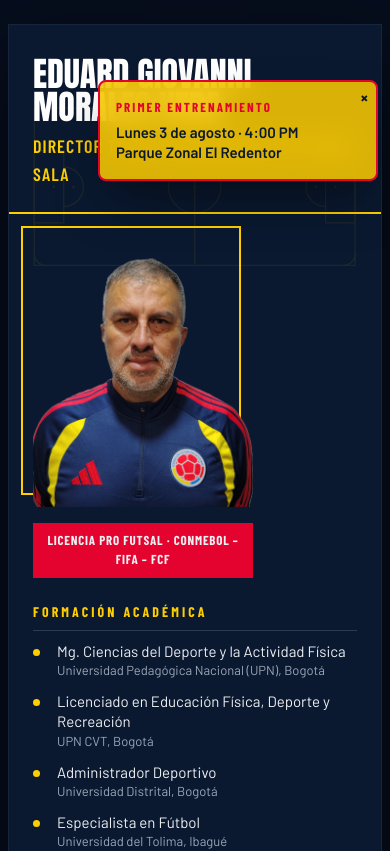
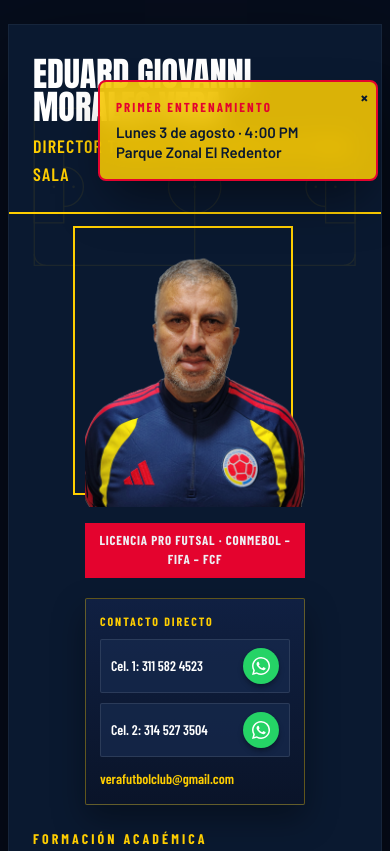
Before and after one commit to YOUNGDANY11/LANDING_GIOVANNI, a React (Vite) app: page / in a window 390 px wide. Shown: the top 851 px of the page. Built offline with nearby package versions, Linux system fonts and the light colour scheme.

Commit message:
Modificaciones leves

```diff
--- a/src/App.jsx
+++ b/src/App.jsx
@@ -19,6 +19,7 @@ import youtubeIcon from "./assets/youtube.svg";
 import tiktokIcon from "./assets/tiktok.svg";
 import linkedinIcon from "./assets/threads.svg";
 import gmailIcon from "./assets/gmail.svg";
+import logoImg from "./assets/logo.png";
 // ---- PDFs asociados a cada licencia (por id) ----
 // Agrega aquí una entrada por cada licencia que deba tener botón "Más información" + modal PDF.
 // El "id" debe coincidir exactamente con el id definido en data/licenses.js
@@ -38,6 +39,12 @@ const SOCIAL_LINKS = [
   { name: "TikTok", url: "https://tiktok.com/@verafutbolclub", icon: tiktokIcon },
   { name: "Threads", url: "https://threads.net/@verafutbolclub", icon: linkedinIcon },
   { name: "Gmail", url: `mailto:${EMAIL}`, icon: gmailIcon },
+];
+
+const FOOTER_SOCIAL_LINKS = [
+  { name: "Facebook", url: "https://facebook.com/verafc", icon: facebookIcon },
+  { name: "Instagram", url: "https://www.instagram.com/verafutbolclub", icon: instagramIcon },
+  { name: "TikTok", url: "https://tiktok.com/@verafutbolclub", icon: tiktokIcon },
 ];
 // ---- Educación académica ampliada ----
 const EDUCATION = [
@@ -102,6 +109,8 @@ const teamImages = [
 
 // Duración de cada imagen del slider, en milisegundos
 const SLIDER_INTERVAL_MS = 3000;
+
+const formatPhone = (num) => `${num.slice(0, 3)} ${num.slice(3, 6)} ${num.slice(6)}`;
 
 function TeamSlider({ images }) {
   const [index, setIndex] = useState(0);
@@ -230,6 +239,14 @@ function SocialLinks({ links }) {
         </a>
       ))}
     </div>
+  );
+}
+
+function WhatsAppIcon({ className = "w-4 h-4" }) {
+  return (
+    <svg viewBox="0 0 24 24" className={className} aria-hidden="true" fill="currentColor">
+      <path d="M20.52 3.48A11.92 11.92 0 0 0 12.04 0C5.42 0 .04 5.38.04 12c0 2.12.56 4.2 1.62 6.04L0 24l6.17-1.62A11.98 11.98 0 0 0 12.04 24h.01c6.62 0 12-5.38 12-12a11.9 11.9 0 0 0-3.53-8.52Zm-8.48 18.5h-.01a10 10 0 0 1-5.1-1.39l-.37-.22-3.66.96.98-3.56-.24-.37A9.95 9.95 0 0 1 2.04 12c0-5.51 4.49-10 10-10 2.67 0 5.18 1.04 7.07 2.93a9.92 9.92 0 0 1 2.94 7.07c0 5.51-4.49 10-10.01 10Zm5.48-7.49c-.3-.15-1.76-.86-2.04-.96-.27-.1-.47-.15-.67.15-.2.3-.76.95-.93 1.15-.17.2-.34.22-.63.08-.3-.15-1.26-.47-2.4-1.51a9.06 9.06 0 0 1-1.67-2.08c-.17-.29-.02-.45.13-.6.14-.13.3-.34.45-.51.15-.18.2-.3.3-.5.1-.2.05-.37-.02-.52-.08-.15-.67-1.6-.92-2.2-.24-.57-.48-.49-.67-.5h-.57c-.2 0-.52.08-.8.37-.27.3-1.04 1.01-1.04 2.46 0 1.44 1.07 2.84 1.22 3.04.15.2 2.09 3.19 5.06 4.47.71.31 1.26.49 1.69.62.71.22 1.36.18 1.87.11.57-.08 1.76-.72 2.01-1.41.25-.69.25-1.28.17-1.41-.07-.13-.27-.2-.57-.35Z" />
+    </svg>
   );
 }
 // Modal simple para mostrar el certificado (PDF) de una licencia
@@ -363,8 +380,8 @@ export default function App() {
         {/* main grid */}
         <div className="relative z-10 grid grid-cols-1 md:grid-cols-[300px_1fr]">
           {/* photo column */}
-          <div className="px-6 pt-6 sm:pl-10 sm:pt-8 md:pb-8 flex flex-col items-start">
-            <div className="relative w-[220px] sm:w-[260px]">
+          <div className="px-6 pt-6 sm:pl-10 sm:pt-8 md:pb-8 flex flex-col items-center md:items-start">
+            <div className="relative w-[220px] sm:w-[260px] mx-auto md:mx-0">
               <div className="absolute -top-3 -left-3 w-full h-full border-2 border-gold z-0" />
               <img
                 src={giovanniImg}
@@ -372,8 +389,42 @@ export default function App() {
                 className="relative z-10 w-full block object-cover aspect-[260/318]"
               />
             </div>
-            <div className="mt-4 w-[220px] sm:w-[260px] bg-crimson px-3 py-2 font-condensed font-bold tracking-[0.06em] text-[13px] text-center uppercase">
+            <div className="mt-4 w-[220px] sm:w-[260px] mx-auto md:mx-0 bg-crimson px-3 py-2 font-condensed font-bold tracking-[0.06em] text-[13px] text-center uppercase">
               Licencia PRO Futsal · Conmebol – FIFA – FCF
+            </div>
+
+            <div className="mt-5 w-[220px] sm:w-[260px] mx-auto md:mx-0 rounded-sm border border-gold/35 bg-gradient-to-b from-[#102042] to-[#0a1429] p-3.5 shadow-[0_14px_32px_rgba(0,0,0,0.35)]">
+              <p className="font-condensed text-xs font-bold tracking-[0.16em] uppercase text-gold m-0 mb-2.5">
+                Contacto directo
+              </p>
+              <div className="grid gap-2.5">
+                {PHONES.map((p) => (
+                  <div key={p.number} className="flex items-center justify-between gap-2 border border-white/10 bg-navy3/80 px-2.5 py-2 rounded-sm">
+                    <a
+                      href={telLink(p.number)}
+                      className="font-condensed text-sm font-semibold text-white no-underline hover:text-gold transition-colors"
+                    >
+                      {p.label}: {formatPhone(p.number)}
+                    </a>
+                    <a
+                      href={waLink(p.number)}
+                      target="_blank"
+                      rel="noopener noreferrer"
+                      aria-label={`WhatsApp ${p.label}`}
+                      title={`WhatsApp ${p.label}`}
+                      className="inline-flex items-center justify-center w-9 h-9 rounded-full bg-whats text-white shadow-md shadow-black/30 hover:scale-105 hover:brightness-105 transition-all"
+                    >
+                      <WhatsAppIcon className="w-[18px] h-[18px]" />
+                    </a>
+                  </div>
+                ))}
+              </div>
+              <a
+                href={`mailto:${EMAIL}`}
+                className="mt-3 inline-flex items-center font-condensed text-sm font-semibold text-gold no-underline hover:text-white transition-colors"
+              >
+                {EMAIL}
+              </a>
             </div>
           </div>
 
@@ -519,6 +570,25 @@ export default function App() {
 
             {/* Tarjeta con la foto de Camilo Andrés Gómez */}
             <CamiloCard img={camiloImg} />
+
+            <div className="mt-4 rounded-sm border border-gold/35 bg-gradient-to-b from-[#0d1a34] to-[#0a1429] p-3 sm:p-4">
+              <p className="font-condensed text-xs font-bold tracking-[0.14em] uppercase text-gold m-0 mb-2.5">
+                Video destacado
+              </p>
+              <div className="relative w-full overflow-hidden rounded-sm border border-white/10 shadow-[0_16px_30px_rgba(0,0,0,0.35)]">
+                <div className="w-full aspect-video bg-black">
+                  <iframe
+                    src="https://www.youtube.com/embed/OXhEgwxUwdQ"
+                    title="Camilo Gómez - Video destacado"
+                    className="w-full h-full border-0"
+                    loading="lazy"
+                    referrerPolicy="strict-origin-when-cross-origin"
+                    allow="accelerometer; autoplay; clipboard-write; encrypted-media; gyroscope; picture-in-picture; web-share"
+                    allowFullScreen
+                  />
+                </div>
+              </div>
+            </div>
           </div>
         </div>
 
@@ -530,32 +600,65 @@ export default function App() {
           <TeamSlider images={teamImages} />
         </div>
 
-        {/* footer / contacts */}
-        <div className="relative z-10 mt-8 bg-navy2 border-t-2 border-crimson px-6 py-5 sm:px-12 flex flex-col sm:flex-row sm:justify-between sm:items-center gap-4">
-          <div className="flex flex-col gap-3">
-            {PHONES.map((p) => (
-              <div key={p.number} className="flex items-center gap-3 flex-wrap">
-                <span className="font-condensed text-base font-semibold text-white">
-                  {p.label}: {p.number.slice(0, 3)} {p.number.slice(3, 6)} {p.number.slice(6)}
-                </span>
+        {/* footer */}
+        <footer className="relative z-10 mt-10 bg-[#070b14] border-t border-white/10">
+          <div className="px-6 sm:px-12 py-8 sm:py-10">
+            <div className="grid grid-cols-1 md:grid-cols-3 gap-8 md:gap-10">
+              <div className="text-center md:text-left">
+                <div className="inline-flex items-center gap-3">
+                  <img src={logoImg} alt="Logo Vera Futbol Club" className="w-9 h-9 object-contain" />
+                  <p className="m-0 font-condensed text-2xl text-[#E7E9EE] uppercase tracking-[0.05em]">
+                    Vera Futbol Club
+                  </p>
+                </div>
+                <p className="m-0 mt-4 max-w-[340px] mx-auto md:mx-0 text-[15px] leading-relaxed text-[#A8AFBD]">
+                  Plataforma de gestión deportiva enfocada al fútbol y al fútbol sala, con planificación integral de entrenamientos y analítica de rendimiento.
+                </p>
+              </div>
+
+              <div className="text-center md:text-left">
+                <p className="m-0 font-condensed text-xs font-bold tracking-[0.16em] uppercase text-[#B8C0D1] mb-4">
+                  Síguenos
+                </p>
+                <div className="flex items-center justify-center md:justify-start gap-3">
+                  {FOOTER_SOCIAL_LINKS.map((s) => (
+                    <a
+                      key={s.name}
+                      href={s.url}
+                      target="_blank"
+                      rel="noopener noreferrer"
+                      aria-label={s.name}
+                      title={s.name}
+                      className="w-14 h-14 rounded-xl inline-flex items-center justify-center hover:bg-white/[0.08] hover:border-white/30 transition-all"
+                    >
+                      <img src={s.icon} alt={s.name} className="h-8 w-auto block opacity-90" />
+                    </a>
+                  ))}
+                </div>
+              </div>
+
+              <div className="text-center md:text-left">
+                <p className="m-0 font-condensed text-xs font-bold tracking-[0.16em] uppercase text-[#B8C0D1] mb-3">
+                  Desarrollado por
+                </p>
+                <p className="m-0 text-white font-semibold text-xl">Daniel Jose Morales Teatino</p>
                 <a
-                  href={waLink(p.number)}
-                  target="_blank"
-                  rel="noopener noreferrer"
-                  className="font-condensed font-bold text-xs tracking-[0.06em] uppercase text-white bg-whats px-2.5 py-1.5 rounded-sm no-underline hover:opacity-85 transition-opacity"
+                  href="mailto:danielmoralesteatino2004@gmail.com"
+                  className="inline-block mt-2 text-[15px] text-[#A8AFBD] no-underline hover:text-white transition-colors"
                 >
-                  WhatsApp
+                  danielmoralesteatino2004@gmail.com
                 </a>
               </div>
-            ))}
-            <a href={`mailto:${EMAIL}`} className="font-condensed text-sm font-semibold text-gold no-underline">
-              {EMAIL}
-            </a>
+            </div>
           </div>
-          <div className="font-condensed text-xs tracking-[0.18em] uppercase text-[#7C879C]">
-            Federación Colombiana de Fútbol · Liga BetPlay Futsal
+
+          <div className="px-6 sm:px-12 border-t border-white/10 py-4">
+            <div className="flex flex-col sm:flex-row items-center justify-between gap-2 text-center sm:text-left">
+              <p className="m-0 text-sm text-[#7E8697]">© 2026 VERA FUTBOL CLUB. Todos los derechos reservados.</p>
+              <p className="m-0 text-sm text-[#7E8697]">Ingeniería de software: Daniel Jose Morales Teatino</p>
+            </div>
           </div>
-        </div>
+        </footer>
       </div>
 
       {/* Modal del certificado/PDF de la licencia seleccionada */}
```
Also changed, not shown: src/assets/logo.png (added).
